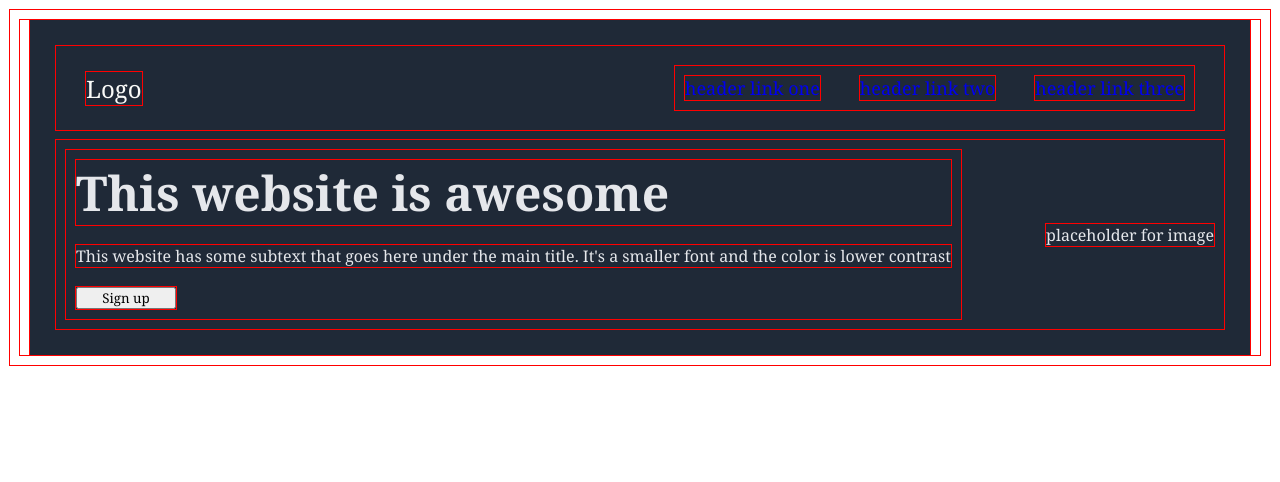
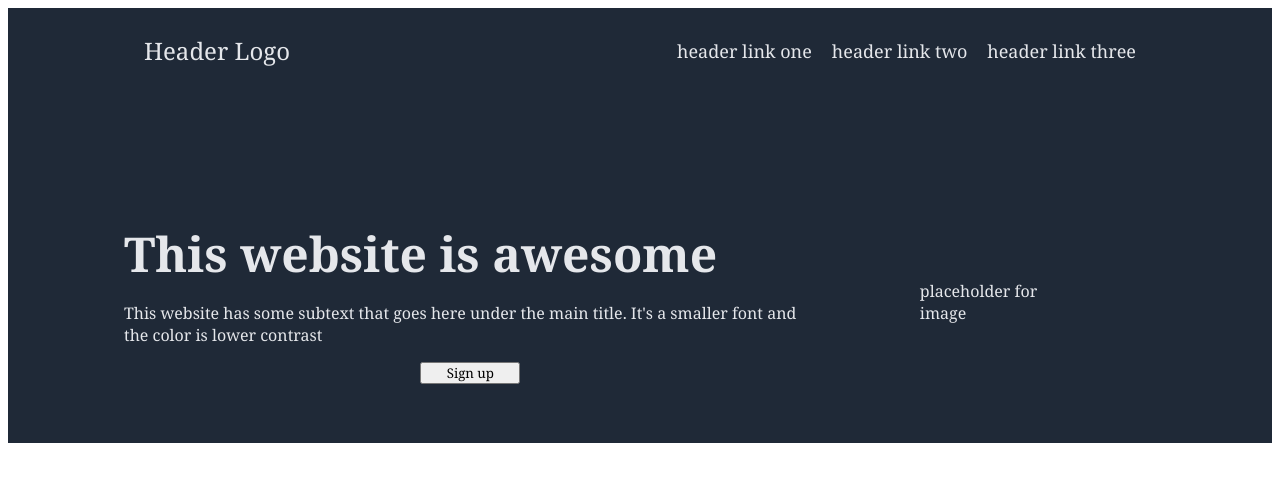
Before and after one commit to joejordan1994/landing-page, a plain HTML site: page Code/index.html in a window 1280 px wide. Drawn offline with Linux system fonts and the light colour scheme.

Commit message:
Edit
Almost done with the top most part of the landing page.

```diff
--- a/Code/index.html
+++ b/Code/index.html
@@ -12,7 +12,7 @@
 
     <div class="top">
         <header class="header">
-        <div class="logo">Logo</div>
+            <div class="logo">Header Logo</div>
             <nav>
                 <a href="#">header link one</a>
                 <a href="#">header link two</a>
@@ -23,11 +23,14 @@
         <div class="upper-middle">
             <div class="middle-text">
                 <div class="awesome-text">This website is awesome</div>
-        <p>This website has some subtext that goes here under the main title. It's a smaller font and the color is lower
+                <p>This website has some subtext that goes here under the main title. It's a smaller font and the color
+                    is lower
                     contrast</p>
                 <button>Sign up</button>
             </div>
+            <div class="image-container">
                 <div class="image-holder">placeholder for image</div>
+            </div>
         </div>
     </div>
 
--- a/Code/styles.css
+++ b/Code/styles.css
@@ -1,7 +1,7 @@
 * {
   font-family: Georgia, "Times New Roman", Times, serif;
-  outline: 1px solid red;
-  margin: 10px;
+  /* outline: 1px solid red; */
+  /* margin: 10px; */
   padding: 0;
   box-sizing: border-box;
   text-decoration: none;
@@ -14,6 +14,7 @@
 
 .upper-middle {
   color: #e5e7eb;
+  margin: 0px 100px 0px 100px;
   display: flex;
   justify-content: space-between;
   align-items: center;
@@ -21,6 +22,7 @@
 
 .upper-middle button {
   width: 100px;
+  align-self: center;
 }
 
 .awesome-text {
@@ -35,11 +37,19 @@
   flex-wrap: wrap;
 }
 
+.image-container {
+  margin: 10%;
+}
+
 .header {
   display: flex;
   justify-content: space-between;
   align-items: center;
   padding: 10px 20px;
+  margin-top: 0;
+  margin-bottom: 100px;
+  margin-left: 100px;
+  margin-right: 100px;
 }
 
 .logo {
@@ -51,11 +61,12 @@ nav {
   display: flex;
   gap: 20px;
   font-size: 18px;
-    color: #e5e7eb;
 }
 
-.logo, nav a {
+.logo,
+nav a {
   text-decoration: none;
+  color: #e5e7eb;
 }
 
 footer {
```
Lines whose indentation alone changed are shown as unchanged.
